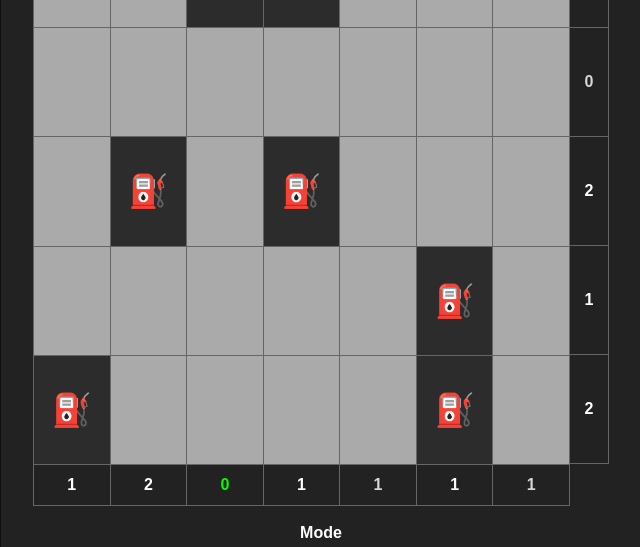
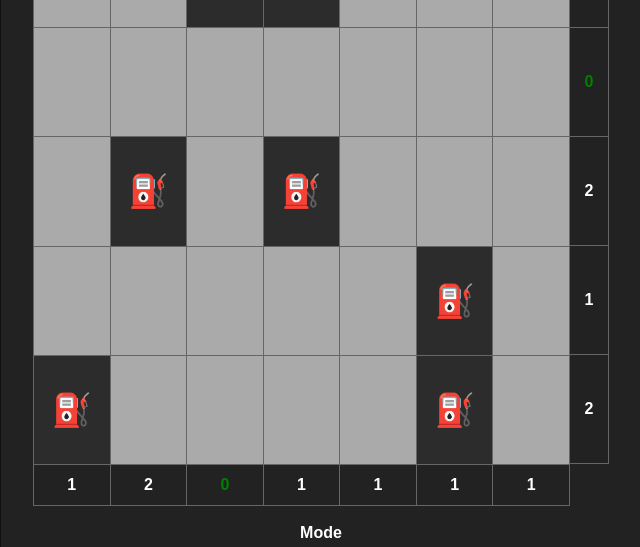
Before and after one commit to Californ1a/chargeup, a Vue app: page / in a window 1280 px wide. Shown: the part 178-725 px from the top of the page, without its empty margins (319-959 px from the left). Built offline with nearby package versions, Linux system fonts and the light colour scheme.

Commit message:
initialize count colors

```diff
--- a/src/App.vue
+++ b/src/App.vue
@@ -106,24 +106,21 @@ function updateMode(newMode) {
 	mode.value = newMode;
 }
 
-function setCountColor(i, type) {
-	const g = "get" + type.charAt(0).toUpperCase() + type.slice(1);
-	const cars = game.value[g](i).filter(c => c.value === 'car');
+function getCountColor(i, type) {
+	const getFunc = "get" + type.charAt(0).toUpperCase() + type.slice(1);
+	const cars = game.value[getFunc](i).filter(c => c.value === 'car');
 	const displayedCars = cars.filter(c => c.displayValue === 'car');
-	const id = `${type}-${i}`;
 	if (displayedCars.length === cars.length) {
-		countColor.value[id] = 'lime';
-	} else {
-		countColor.value[id] = 'white';
+		return 'green';
 	}
+	return 'white';
 }
 
 function editCell(cell, value) {
 	cell.display(value);
 
-	setCountColor(cell.row, 'row');
-	setCountColor(cell.col, 'col');
-
+	countColor.value[`row-${cell.row}`] = getCountColor(cell.row, 'row');
+	countColor.value[`col-${cell.col}`] = getCountColor(cell.col, 'col');
 
 	const check = game.value.checkBoard();
 	if (!check) return;
@@ -203,6 +200,15 @@ onMounted(() => {
 			editCell(cell, 'charge');
 		}
 	}
+	const rowsColors = Array.apply(null, Array(rows)).reduce((acc, val, i) => ({
+		...acc,
+		[`row-${i}`]: getCountColor(i, 'row')
+	}), {});
+	const colsColors = Array.apply(null, Array(cols)).reduce((acc, val, i) => ({
+		...acc,
+		[`col-${i}`]: getCountColor(i, 'col')
+	}), {});
+	countColor.value = { ...rowsColors, ...colsColors };
 });
 </script>
 
@@ -231,6 +237,10 @@ h1 {
 	text-align: center;
 	font-size: 2rem;
 	padding: 0.5rem;
+}
+
+.count {
+	color: white;
 }
 
 .game-board-cells,
```
